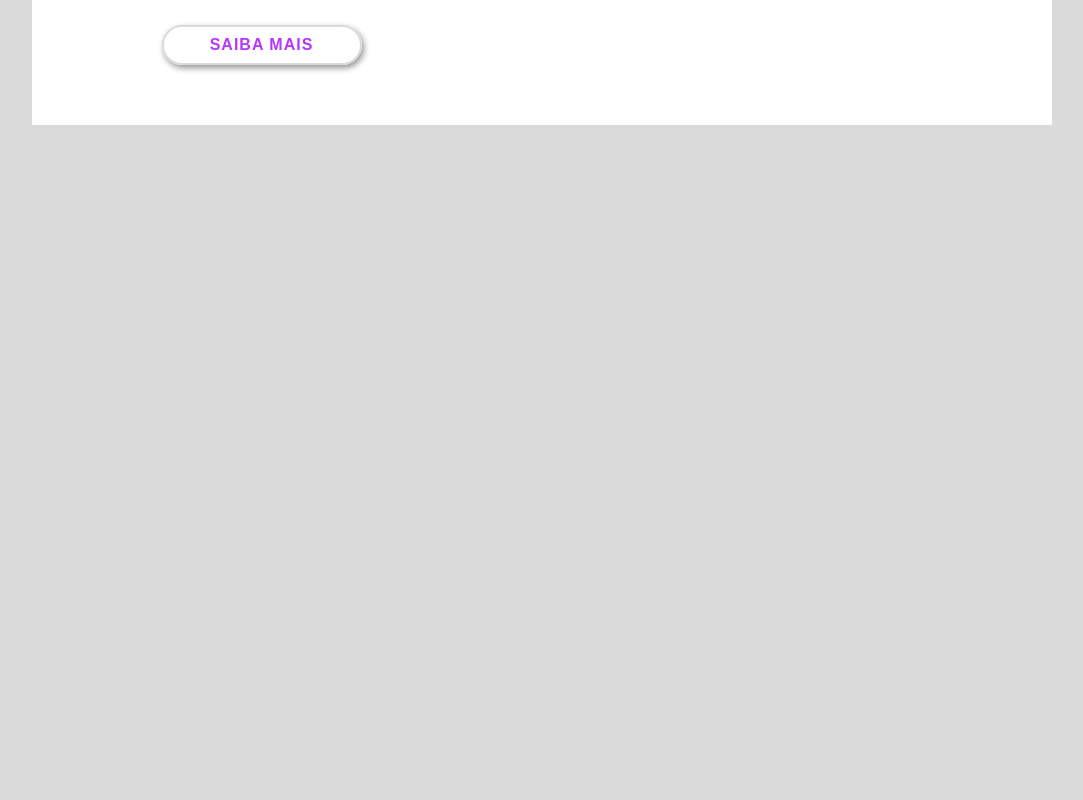
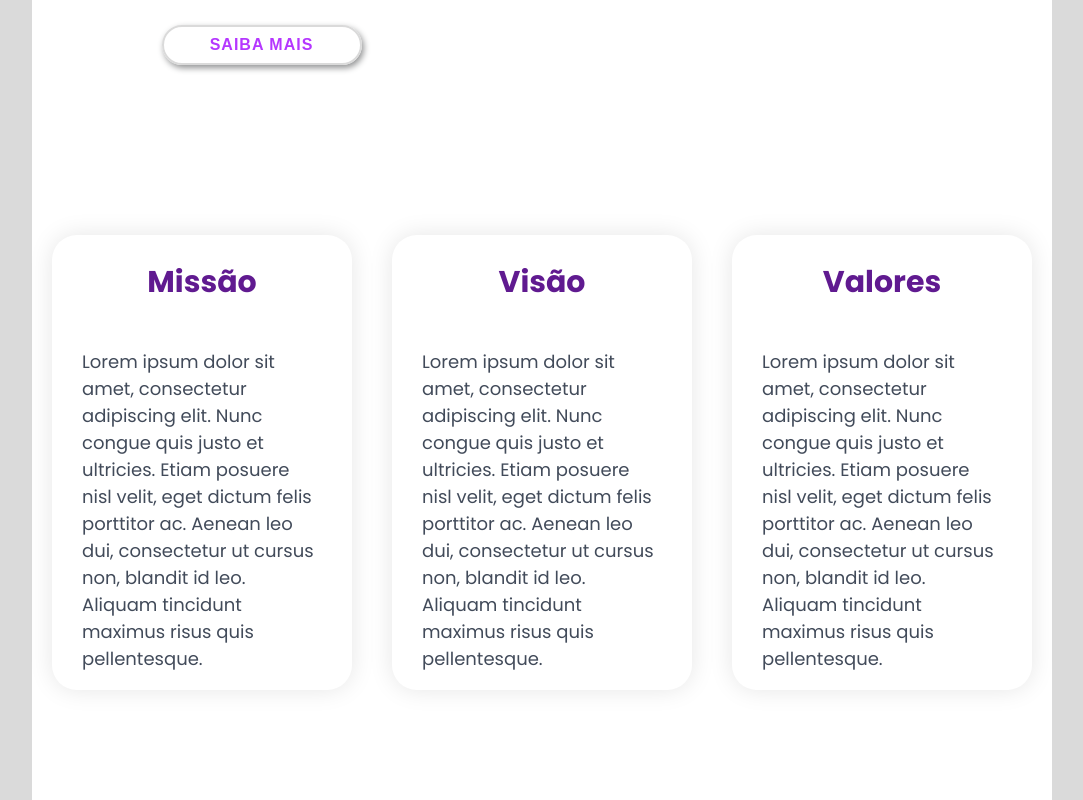
Before and after one commit to alinecbsr/icosocial-front, a React (Create React App) app: page / in a window 1280 px wide. Shown: the part 1435-2235 px from the top of the page, without its empty margins (98-1181 px from the left). Before the commit the page ends 1560 px from the top, so only its background shows below. Built offline with nearby package versions, Linux system fonts and the light colour scheme.

Commit message:
Implementation of 'Definitions' started

```diff
--- /dev/null
+++ b/src/assets/sass/components/Definitions.scss
@@ -0,0 +1,34 @@
+.define {
+  width: 100%;
+  display: flex;
+  flex-direction: row;
+  justify-content: center;
+  padding: 11rem 4rem;
+  margin: 0;
+}
+
+.card {
+  max-width: 24rem;
+  height: auto;
+  display: flex;
+  flex-direction: column;
+  justify-content: center;
+  align-items: center;
+  padding: 0 3rem;
+  margin: 0 2rem;
+  box-shadow: 0px 0px 25px rgba(0, 0, 0, 0.1);
+  border-radius: 25px;
+
+
+  &_title {
+    text-align: center;
+    font-size: 3rem;
+    color: $color-purple-dark;
+  }
+
+  &_text {
+    font-size: 1.8rem;
+    line-height: 2.7rem;
+    color: $color-grey-dark;
+  }
+}
--- a/src/assets/sass/styles.scss
+++ b/src/assets/sass/styles.scss
@@ -3,6 +3,8 @@
 @import "pages/Main";
 @import "components/Hero";
 @import "components/About";
+@import "components/Definitions";
+
 
 @import url('https://fonts.googleapis.com/css2?family=Poppins:wght@300;400;600;700&display=swap');
 
--- /dev/null
+++ b/src/components/Definitions.js
@@ -0,0 +1,37 @@
+import React from 'react';
+
+function Definitions() {
+  return (
+    <section className="define">
+      <div className="card">
+        <h2 className="card_title">Missão</h2>
+        <p className="card_text">
+          Lorem ipsum dolor sit amet, consectetur adipiscing elit. Nunc congue
+          quis justo et ultricies. Etiam posuere nisl velit, eget dictum felis
+          porttitor ac. Aenean leo dui, consectetur ut cursus non, blandit id
+          leo. Aliquam tincidunt maximus risus quis pellentesque.{' '}
+        </p>
+      </div>
+      <div className="card">
+        <h2 className="card_title">Visão</h2>
+        <p className="card_text">
+          Lorem ipsum dolor sit amet, consectetur adipiscing elit. Nunc congue
+          quis justo et ultricies. Etiam posuere nisl velit, eget dictum felis
+          porttitor ac. Aenean leo dui, consectetur ut cursus non, blandit id
+          leo. Aliquam tincidunt maximus risus quis pellentesque.{' '}
+        </p>
+      </div>
+      <div className="card">
+        <h2 className="card_title">Valores</h2>
+        <p className="card_text">
+          Lorem ipsum dolor sit amet, consectetur adipiscing elit. Nunc congue
+          quis justo et ultricies. Etiam posuere nisl velit, eget dictum felis
+          porttitor ac. Aenean leo dui, consectetur ut cursus non, blandit id
+          leo. Aliquam tincidunt maximus risus quis pellentesque.{' '}
+        </p>
+      </div>
+    </section>
+  );
+}
+
+export default Definitions;
--- a/src/pages/Main/index.js
+++ b/src/pages/Main/index.js
@@ -1,6 +1,7 @@
 import React from 'react';
 import Hero from '../../components/Hero';
 import About from '../../components/About';
+import Definitions from '../../components/Definitions';
 
 function Main() {
   return (
@@ -8,6 +9,7 @@ function Main() {
       <Hero />;
       <div className="container">
         <About />
+        <Definitions />
       </div>
     </>
   );
```
Also changed, not shown: src/assets/image/timeLine.svg (added).
